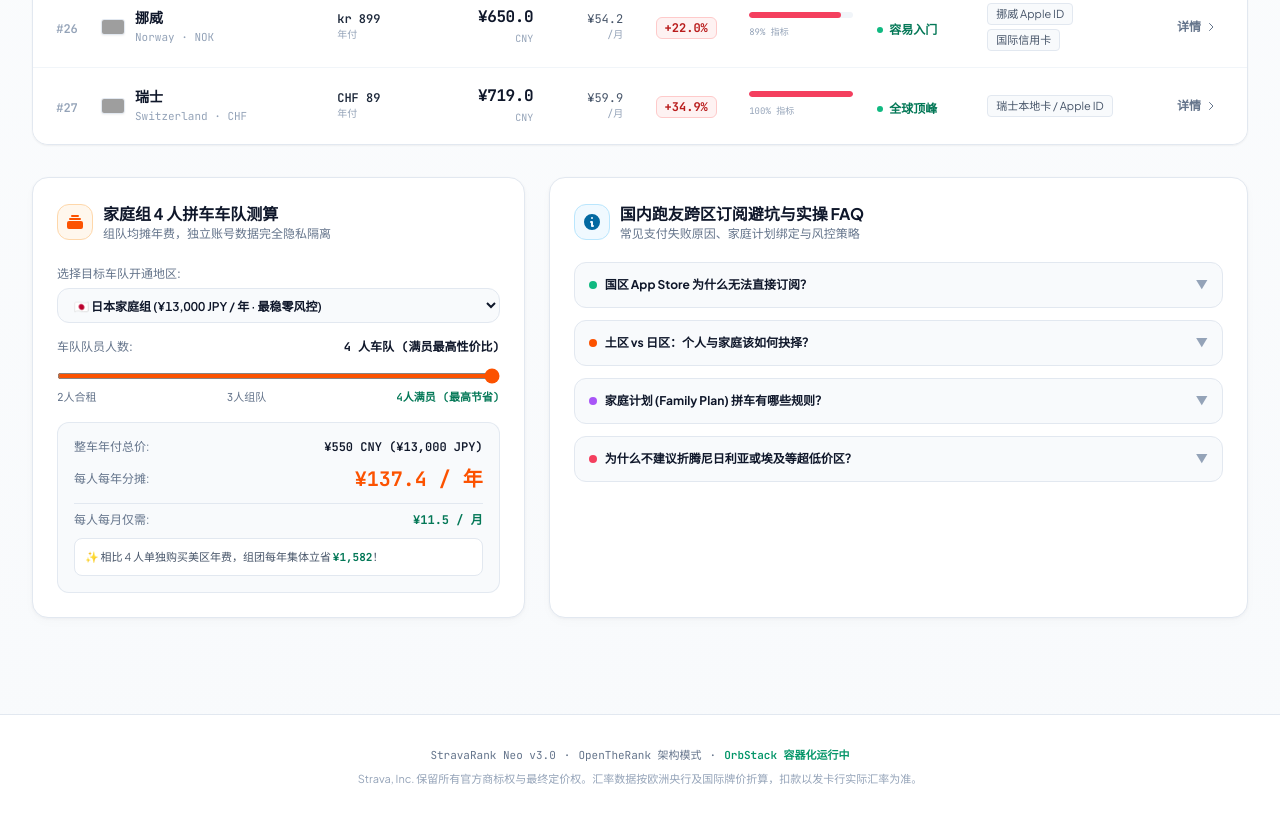
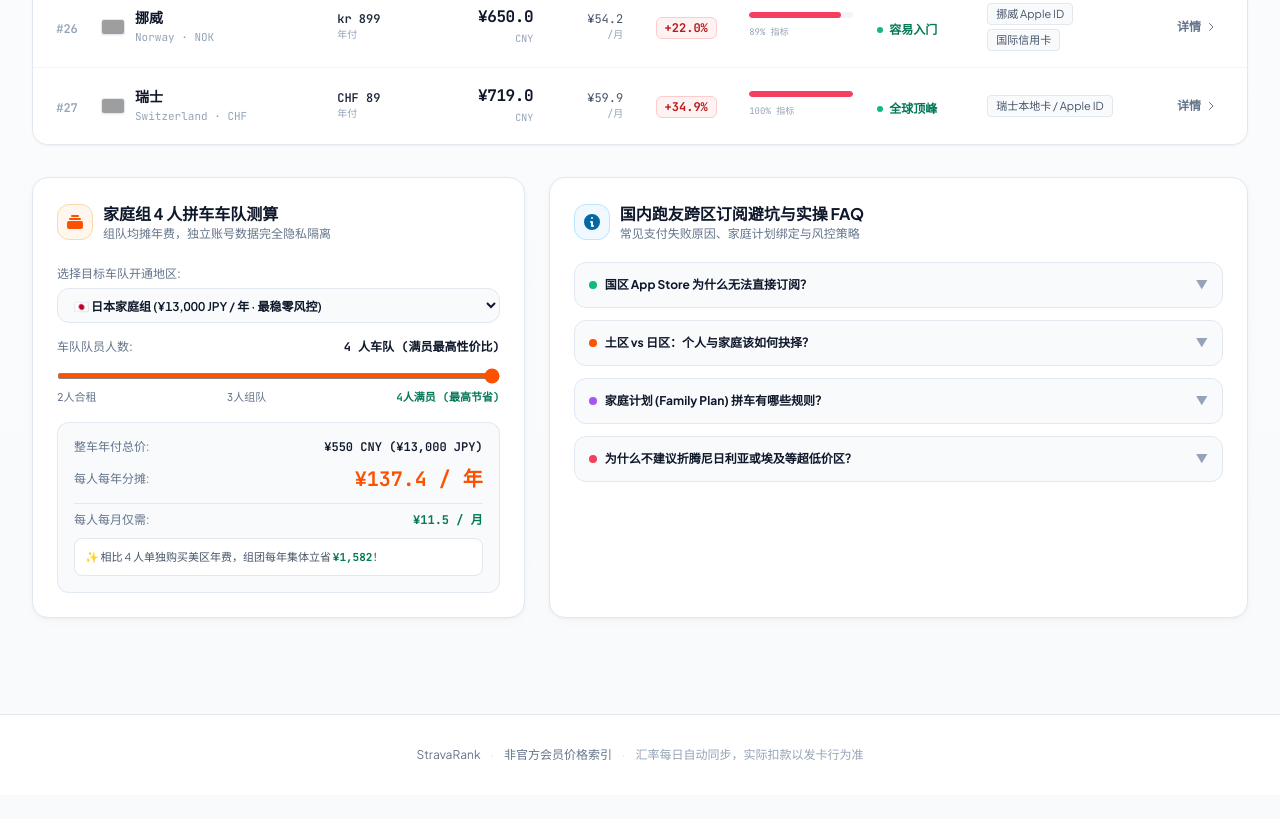
Before and after one commit to dday55/StravaRank, a plain HTML site: page index.html in a window 1280 px wide. Shown: the part 2943-3762 px from the top of the page. After the commit the page ends 3738 px from the top, so only its background shows below. Drawn offline with nearby package versions, Linux system fonts and the light colour scheme; grey boxes are pictures that could not be loaded.

Commit message:
style: simplify footer disclaimer to a clean single-line notice

```diff
--- a/index.html
+++ b/index.html
@@ -746,19 +746,14 @@
   </div>
 
   <!-- Footer -->
-  <footer class="border-t border-slate-200 mt-16 py-8 text-center text-xs text-slate-500 bg-white">
-    <div class="max-w-7xl mx-auto px-4 space-y-2">
-      <div class="flex items-center justify-center space-x-2 font-mono text-[11px]">
-        <span>StravaRank Neo v3.0</span>
-        <span>·</span>
-        <span>OpenTheRank 架构模式</span>
-        <span>·</span>
-        <span class="text-emerald-600 font-semibold">OrbStack 容器化运行中</span>
-      </div>
-      <p class="text-[11px] text-slate-400">
-        Strava, Inc. 保留所有官方商标权与最终定价权。汇率数据按欧洲央行及国际牌价折算，扣款以发卡行实际汇率为准。
-      </p>
-    </div>
+  <footer class="border-t border-slate-200 mt-16 py-8 text-center text-xs text-slate-400 bg-white">
+    <p class="text-slate-500 text-xs">
+      <span>StravaRank</span>
+      <span class="mx-2 text-slate-300">·</span>
+      <span>非官方会员价格索引</span>
+      <span class="mx-2 text-slate-300">·</span>
+      <span class="text-slate-400">汇率每日自动同步，实际扣款以发卡行为准</span>
+    </p>
   </footer>
 
   <!-- Application Engine -->
```
